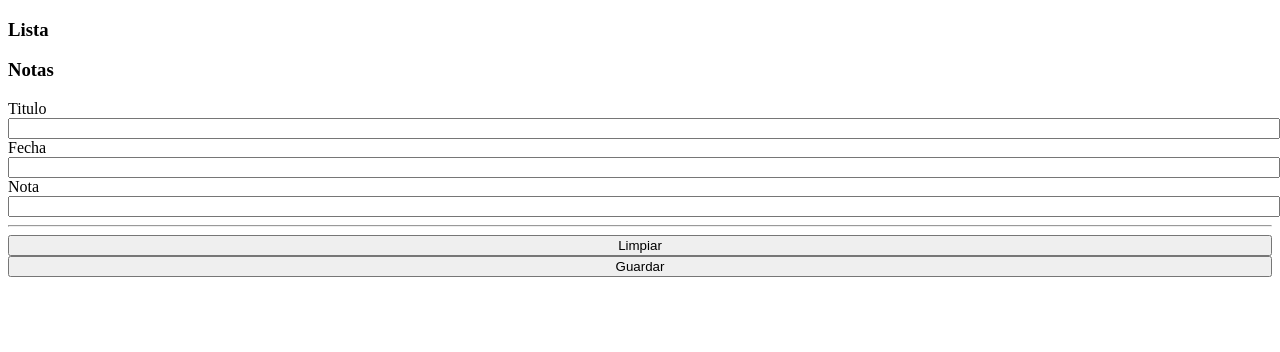
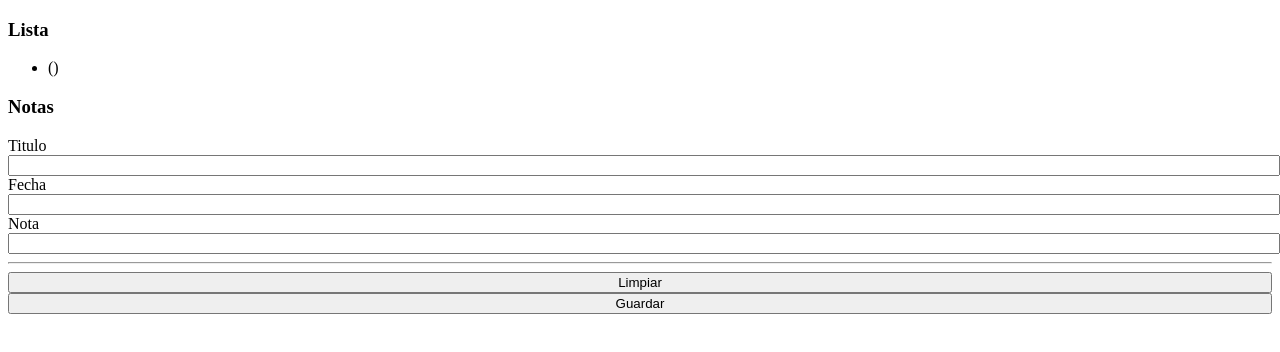
Before and after one commit to Angel-Marin28/Proyecto_notas, a React (Create React App) app: page / in a window 1280 px wide. Both pictures are taken after a click on the button "Guardar". Shown: the top 352 px of the page. Built offline with nearby package versions, Linux system fonts and the light colour scheme; the HTML template or start-up script is replaced by a standard one.

Commit message:
Guardando datos a través de de un arreglo y visualizarlo en la lista

```diff
--- a/src/App.jsx
+++ b/src/App.jsx
@@ -18,8 +18,11 @@ const App = () => {
     setInputsState({ title: "", date: "", note: "" });
   };
 
+  let notas = JSON.parse(localStorage.getItem("notas")) || [];
   const handleClickGuardar = () => {
-    localStorage.setItem("notas", JSON.stringify(inputsState));
+    notas.push(inputsState);
+    localStorage.setItem("notas", JSON.stringify(notas));
+    handleClickLimpiar();
   };
 
   return (
@@ -27,6 +30,15 @@ const App = () => {
       <div className="row">
         <div className="col">
           <h3>Lista</h3>
+          <ul>
+            {notas.map((nota) => {
+              return (
+                <li>
+                  {nota.title} ({nota.date}) {nota.note}
+                </li>
+              );
+            })}
+          </ul>
         </div>
         <div className="col">
           <h3>Notas</h3>
@@ -85,7 +97,7 @@ const App = () => {
                 style={{ width: "100%" }}
               >
                 Guardar
-              </button> {" "}
+              </button>{" "}
             </span>
           </div>
         </div>
```
Also changed, not shown: src/index.jsx (+4 -5 lines).
